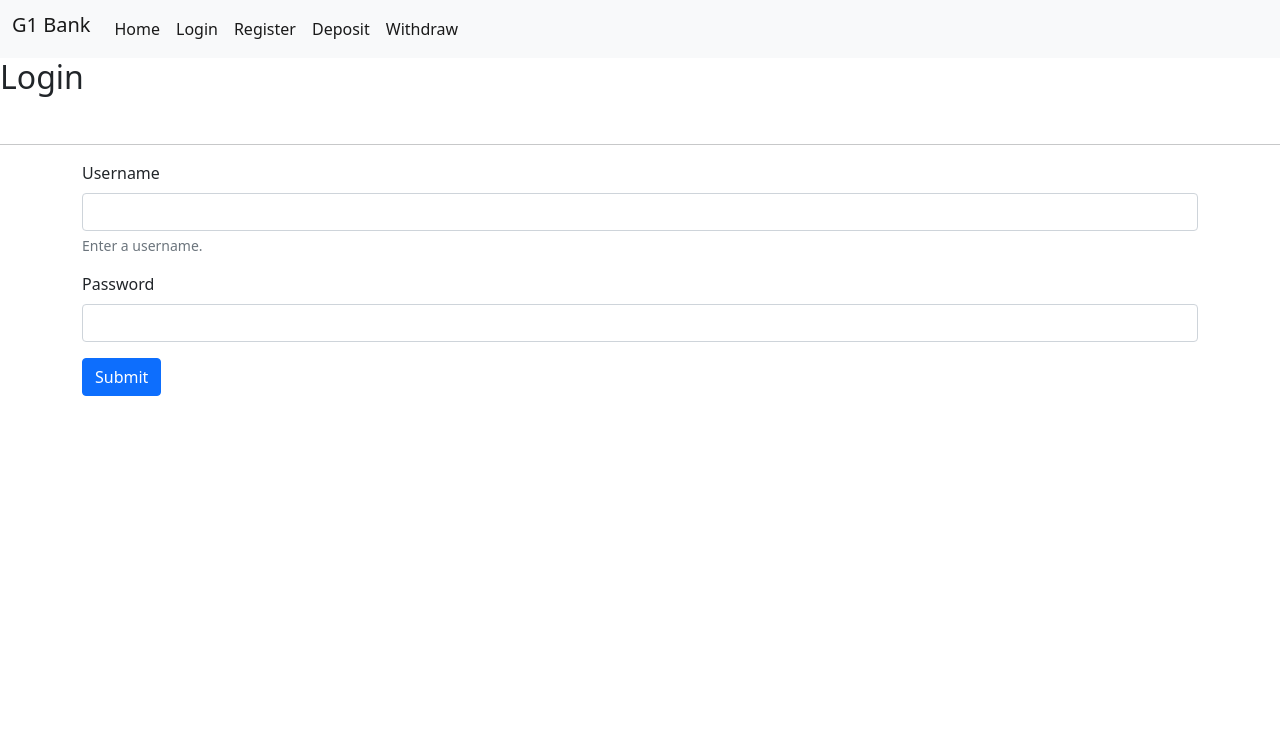
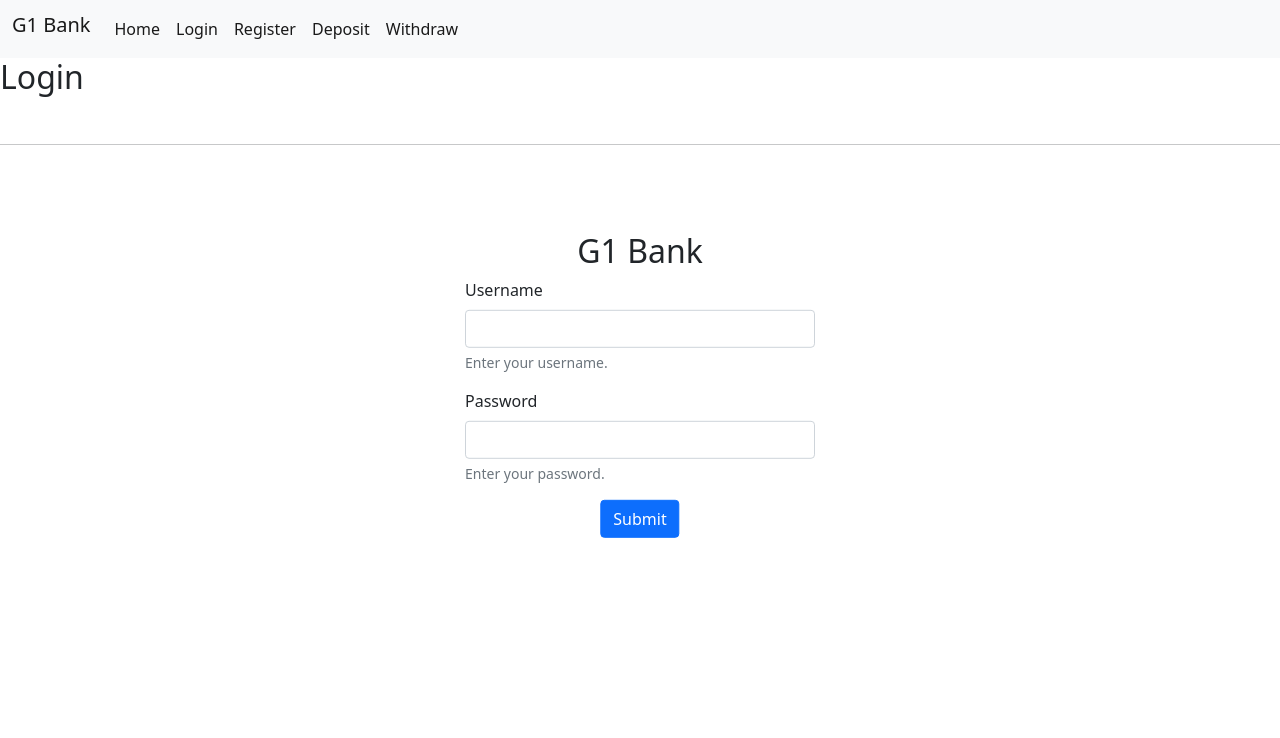
Before and after one commit to gonzalezgutierrezd/G1Bank_WebApp, a Flask app: page /login in a window 1280 px wide. Shown: the top 738 px of the page. Run offline with Flask 3, Linux system fonts and the light colour scheme.

Commit message:
Added CSS to Login Page

```diff
--- a/templates/login.html
+++ b/templates/login.html
@@ -5,19 +5,76 @@
 <hr>
 <div class="container">
     <!-- this form based on a template from https://getbootstrap.com/docs/5.3/forms -->
+    <div class="center">
     <form action='/login' method='POST'>
+        <h2>G1 Bank</h2>
         <div class="mb-3">
             <label for="exampleInputEmail1" class="form-label">Username</label>
             <input type="text" class="form-control" name="username" id="exampleInputEmail1" aria-describedby="emailHelp">
-            <div class="form-text">Enter a username.</div>
+            <div class="form-text">Enter your username.</div>
         </div>
 
         <div class="mb-3">
             <label for="exampleInputPassword1" class="form-label">Password</label>
             <input type="password" name="password" class="form-control" id="exampleInputPassword1">
+            <div class="form-text">Enter your password.</div>
         </div>
 
+        <div class="mb-3">
         <button type="submit" class="btn btn-primary">Submit</button>
+        </div>
+        </div>
     </form>
 </div>
+<style>
+    .mb-3{
+        margin: auto;
+        /*border: 3px solid yellow;*/
+    }
+    .mb-3 button, label, input, h2{
+        position: relative;
+        left: 50%;
+        transform: translate(-50%);
+        /*border: 3px solid orange;*/
+    }
+    .mb-3 label{
+        width: 350px;
+    }
+    .mb-3 input{
+        width: 350px;
+    }
+
+    .container{
+        height: 100%;
+        min-height: 400px;
+        position: relative;
+        /*border: 3px solid green;*/
+    }
+    .container h2{
+        position: relative;
+        text-align: center;
+    }
+    .container .center{
+        position: absolute;
+        top: 40%;
+        transform: translate(0, -50%);
+    }
+    .center{
+        width: 100%;
+        left: 0;
+        /*border: 3px solid red;*/
+    }
+
+    .form-text{
+        position: relative;
+        width: 350px;
+        left: 50%;
+        transform: translate(-50%);
+        /*border: 3px solid blue;*/
+    }
+    html, body {
+        height: 85%;
+        margin: 0;
+    }
+</style>
 {% endblock %}
```
